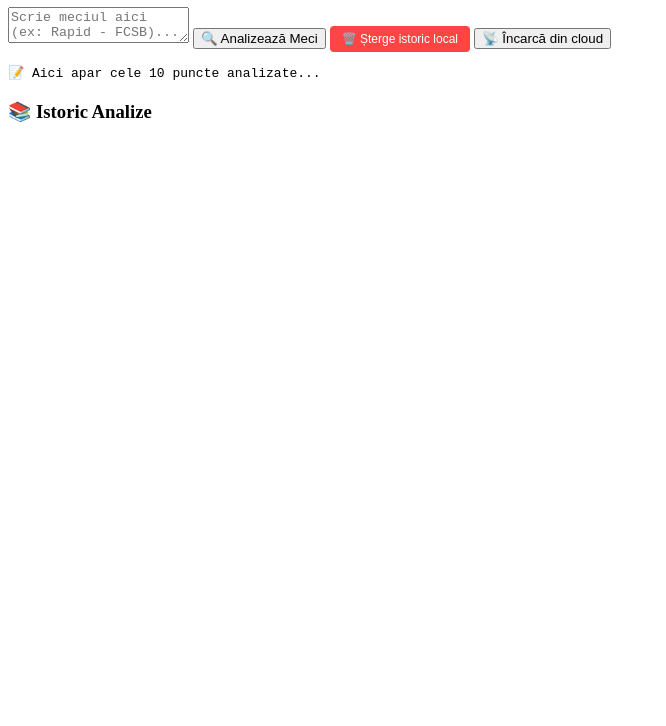
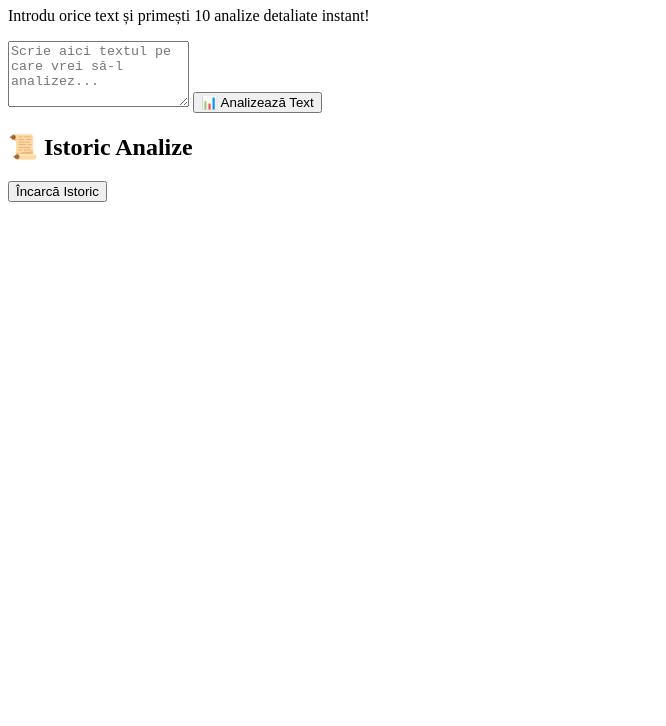
Before and after one commit to LucyOFM7474/lucyofm-bot, a plain HTML site: page public/index.html in a window 1280 px wide. Shown: the part 74-800 px from the top of the page, without its empty margins (0-666 px from the left). Drawn offline with Linux system fonts and the light colour scheme.

Commit message:
Update index.html

```diff
--- a/public/index.html
+++ b/public/index.html
@@ -1,30 +1,35 @@
 <!DOCTYPE html>
 <html lang="ro">
 <head>
-  <meta charset="UTF-8" />
-  <meta name="viewport" content="width=device-width, initial-scale=1.0" />
-  <title>LucyOFM Bot – Analize meciuri</title>
-  <link rel="stylesheet" href="style.css" />
-  <link rel="manifest" href="manifest.json" />
-  <meta name="theme-color" content="#0070f3" />
+    <meta charset="UTF-8">
+    <meta name="viewport" content="width=device-width, initial-scale=1.0">
+    <title>Analizator Text Inteligent</title>
+    <link rel="stylesheet" href="style.css">
 </head>
 <body>
-  <div class="container">
-    <h1>🧠 LucyOFM Analize Meciuri</h1>
+    <div class="container">
+        <h1>🤖 Analizator Text Inteligent</h1>
+        <p>Introdu orice text și primești 10 analize detaliate instant!</p>
 
-    <textarea id="prompt" placeholder="Scrie meciul aici (ex: Rapid - FCSB)..."></textarea>
+        <form id="chatForm">
+            <textarea
+                id="prompt"
+                placeholder="Scrie aici textul pe care vrei să-l analizez..."
+                rows="4"
+                required
+            ></textarea>
+            <button type="submit">📊 Analizează Text</button>
+        </form>
 
-    <button onclick="analizeaza()">🔍 Analizează Meci</button>
-    <button onclick="stergeIstoric()" style="background:#ff4444;color:#fff;border:none;padding:6px 12px;border-radius:4px;font-size:12px;margin-top:4px;">🗑️ Șterge istoric local</button>
-    <button onclick="incarcaIstoricCloud()">📡 Încarcă din cloud</button>
+        <div id="output" class="output"></div>
 
-    <pre id="rezultat">📝 Aici apar cele 10 puncte analizate...</pre>
+        <div class="history-section">
+            <h2>📜 Istoric Analize</h2>
+            <button onclick="loadHistory()" style="margin-bottom: 20px;">Încarcă Istoric</button>
+            <div id="history"></div>
+        </div>
+    </div>
 
-    <div id="istoric" style="margin-top:20px;">
-      <h3>📚 Istoric Analize</h3>
-      <div id="istoric-list"></div>
-    </div>
-  </div>
-  <script src="script.js"></script>
+    <script src="script.js"></script>
 </body>
 </html>
```
